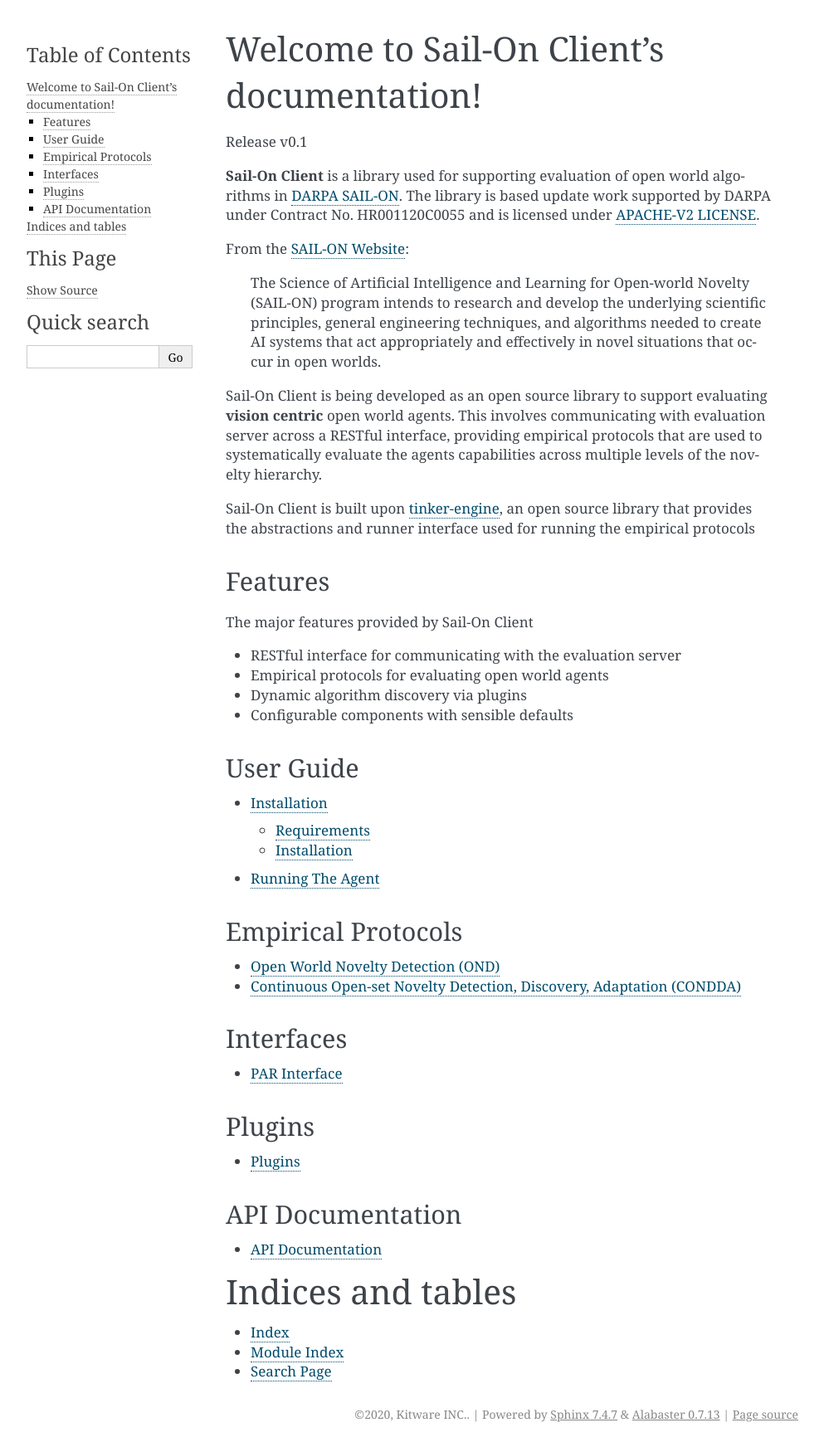
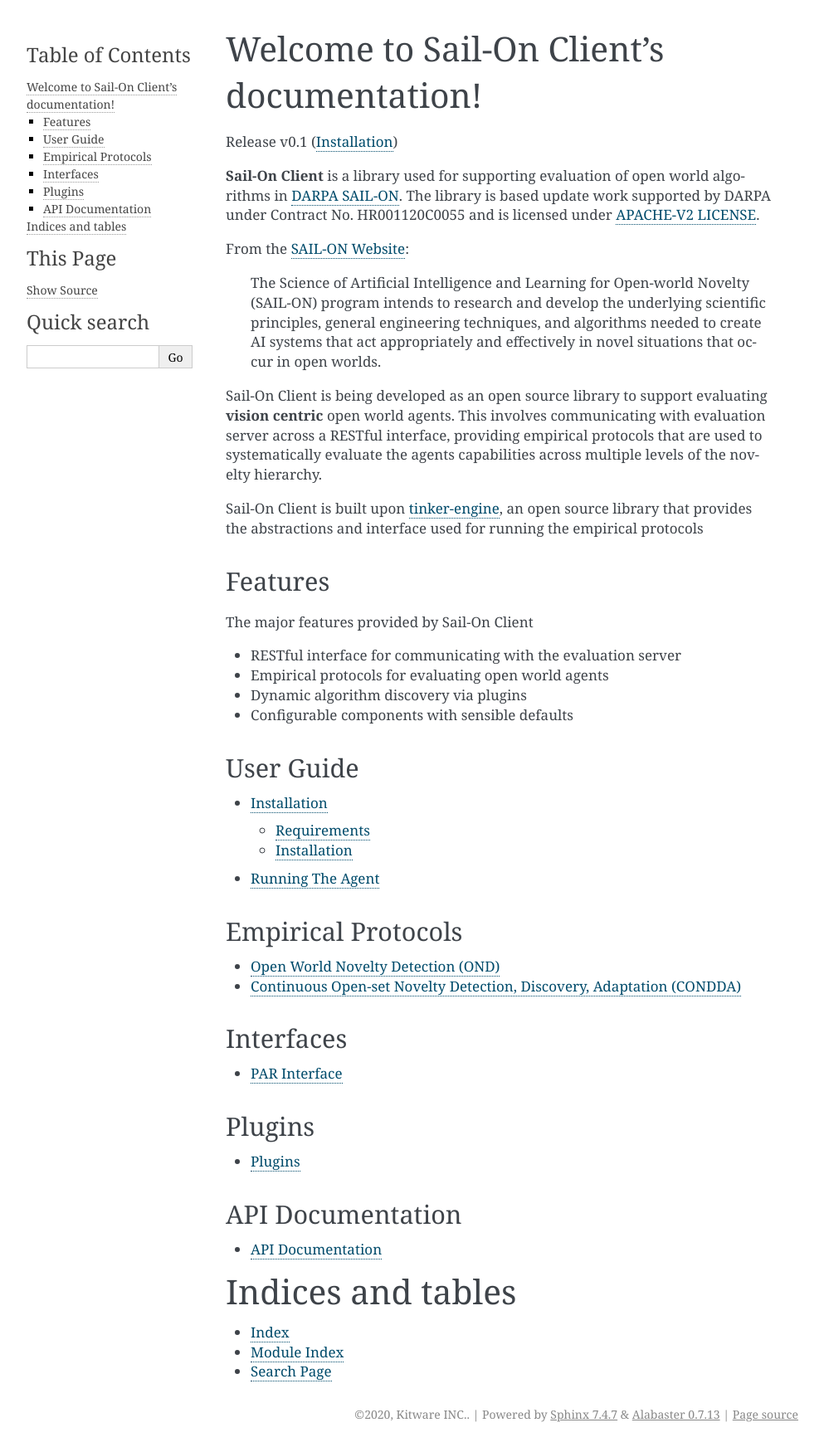
Before and after one commit to darpa-sail-on/sail-on-client, a Sphinx documentation site: the page built from docs/source/index.rst, in a window 1280 px wide. Shown: the whole page at 83% size, without its empty margins (148-1141 px from the left). Built offline with Sphinx 7.4.7, drawn with Linux system fonts in a browser that asks for light colours.

Commit message:
Add installation ref at the top

```diff
--- a/docs/source/index.rst
+++ b/docs/source/index.rst
@@ -6,7 +6,7 @@
 Welcome to Sail-On Client's documentation!
 ==========================================
 
-Release v\ |version|
+Release v\ |version| (:ref:`Installation <install>`)
 
 **Sail-On Client** is a library used for supporting evaluation of open world algorithms
 in `DARPA SAIL-ON`_. The library is based update work supported by DARPA under
@@ -25,7 +25,7 @@
 multiple levels of the novelty hierarchy.
 
 Sail-On Client is built upon `tinker-engine`_, an open source library that provides the
-abstractions and runner interface used for running the empirical protocols
+abstractions and interface used for running the empirical protocols
 
 Features
 --------
```
